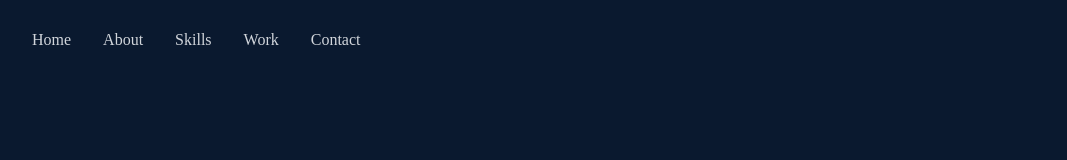
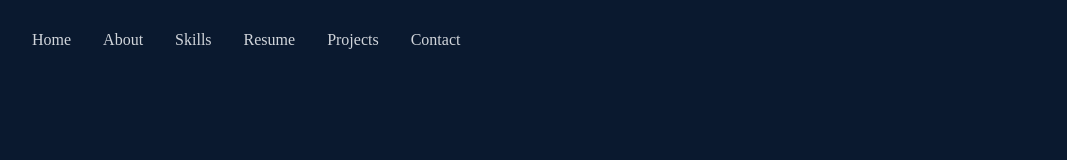
Before and after one commit to audreythando/portfolio-new, a React (Create React App) app: page / in a window 1280 px wide. Shown: the top 160 px of the page, without its empty margins (0-1067 px from the left). Built offline with nearby package versions, Linux system fonts and the light colour scheme.

Commit message:
refactor: added resume link

```diff
--- a/src/components/Navbar.jsx
+++ b/src/components/Navbar.jsx
@@ -4,8 +4,6 @@ import {
   FaTimes,
   FaGithub,
   FaLinkedin,
-  FaFacebook,
-  FaLinkedinIn,
 } from 'react-icons/fa';
 import { HiOutlineMail } from 'react-icons/hi';
 import { BsFillPersonLinesFill } from 'react-icons/bs';
@@ -37,8 +35,13 @@ const Navbar = () => {
           </Link>
         </li>
         <li>
-          <Link to='work' smooth={true} duration={500}>
-            Work
+          <Link to='resume' smooth={true} duration={500}>
+            Resume
+          </Link>
+        </li>
+        <li>
+          <Link to='projects' smooth={true} duration={500}>
+            Projects
           </Link>
         </li>
         <li>
```
